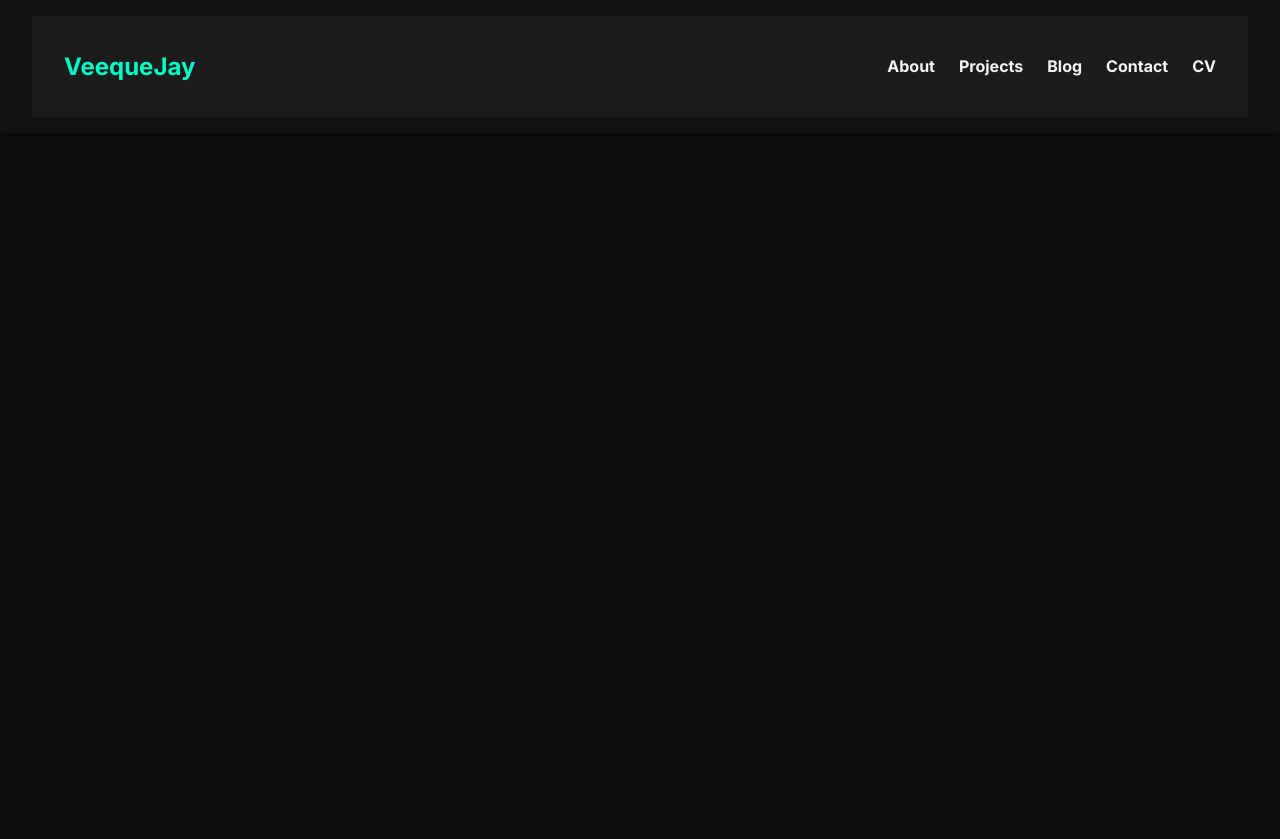
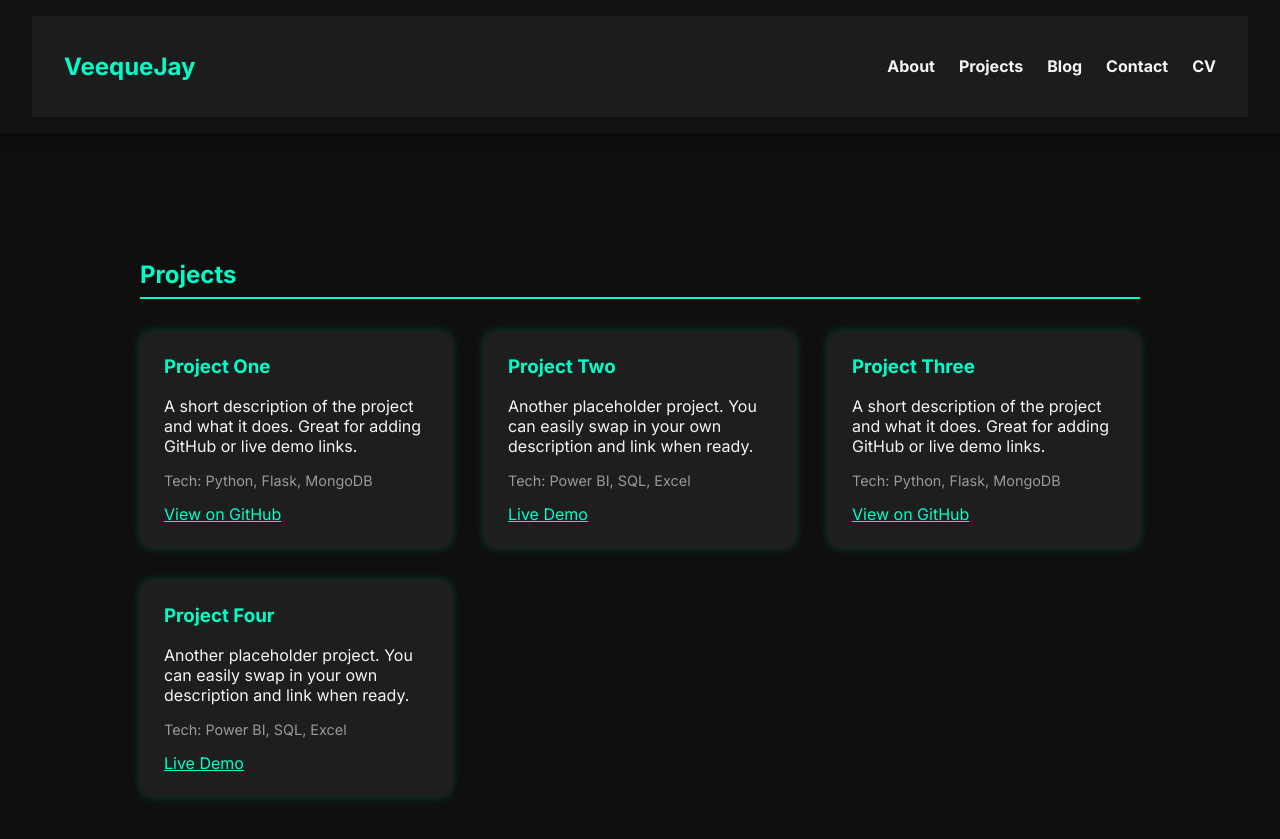
Before and after one commit to VeequeJay/VeequeJay.github.io, a Jekyll site: the page index.html, which Jekyll copies as it is, in a window 1280 px wide and 900 px high, scrolled down 1437 px. Shown: the top 839 px of the window. Built offline with Jekyll 4.4.1, drawn with Linux system fonts in a browser that asks for light colours.

Commit message:
Update index.html

```diff
--- a/index.html
+++ b/index.html
@@ -110,20 +110,39 @@
   </section>
 
 
-<section id="projects" style="padding: 4rem 2rem;">
-  <h2 style="color: #00ffc8; border-bottom: 2px solid #00ffc8; padding-bottom: 0.5rem;">Featured Projects</h2>
-  <div style="display: grid; gap: 2rem;">
-    {% for project in site.data.projects limit:3 %}
-      <div style="background-color: #1e1e1e; padding: 1rem; border-radius: 8px;">
-        <h3 style="margin-bottom: 0.5rem; color: #f5f5f5;">{{ project.title }}</h3>
-        <p style="color: #ccc;">{{ project.description }}</p>
-        {% if project.url %}
-        <a href="{{ project.url }}" style="color: #00ffc8;">View Project →</a>
-        {% endif %}
-      </div>
-    {% endfor %}
+<section id="projects" style="padding: 4rem 2rem; max-width: 1000px; margin: auto; color: #f5f5f5;" data-aos="fade-up">
+  <h2 style="color: #00ffc8; border-bottom: 2px solid #00ffc8; padding-bottom: 0.5rem;">Projects</h2>
+  <div style="display: grid; grid-template-columns: repeat(auto-fill, minmax(280px, 1fr)); gap: 2rem; margin-top: 2rem;">
+
+    <div style="background: #1e1e1e; padding: 1.5rem; border-radius: 12px; box-shadow: 0 0 10px rgba(0,255,200,0.2);">
+      <h3 style="margin-top: 0; color: #00ffc8;">Project One</h3>
+      <p>A short description of the project and what it does. Great for adding GitHub or live demo links.</p>
+      <p style="font-size: 0.9em; color: #999;">Tech: Python, Flask, MongoDB</p>
+      <a href="#" style="color: #00ffc8; text-decoration: underline;">View on GitHub</a>
+    </div>
+
+    <div style="background: #1e1e1e; padding: 1.5rem; border-radius: 12px; box-shadow: 0 0 10px rgba(0,255,200,0.2);">
+      <h3 style="margin-top: 0; color: #00ffc8;">Project Two</h3>
+      <p>Another placeholder project. You can easily swap in your own description and link when ready.</p>
+      <p style="font-size: 0.9em; color: #999;">Tech: Power BI, SQL, Excel</p>
+      <a href="#" style="color: #00ffc8; text-decoration: underline;">Live Demo</a>
+    </div>
+
+    <div style="background: #1e1e1e; padding: 1.5rem; border-radius: 12px; box-shadow: 0 0 10px rgba(0,255,200,0.2);">
+      <h3 style="margin-top: 0; color: #00ffc8;">Project Three</h3>
+      <p>A short description of the project and what it does. Great for adding GitHub or live demo links.</p>
+      <p style="font-size: 0.9em; color: #999;">Tech: Python, Flask, MongoDB</p>
+      <a href="#" style="color: #00ffc8; text-decoration: underline;">View on GitHub</a>
+    </div>
+
+    <div style="background: #1e1e1e; padding: 1.5rem; border-radius: 12px; box-shadow: 0 0 10px rgba(0,255,200,0.2);">
+      <h3 style="margin-top: 0; color: #00ffc8;">Project Four</h3>
+      <p>Another placeholder project. You can easily swap in your own description and link when ready.</p>
+      <p style="font-size: 0.9em; color: #999;">Tech: Power BI, SQL, Excel</p>
+      <a href="#" style="color: #00ffc8; text-decoration: underline;">Live Demo</a>
+    </div>
+
   </div>
-  <a href="/projects" style="color: #00ffc8; display: inline-block; margin-top: 1rem;">See all projects →</a>
 </section>
 
 <section id="blog" style="padding: 4rem 2rem;">
```
